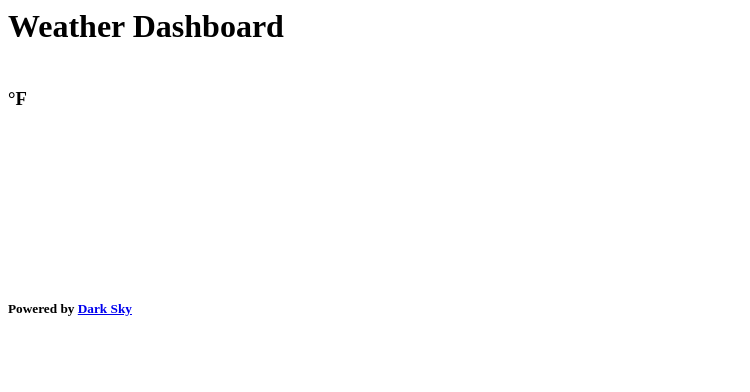
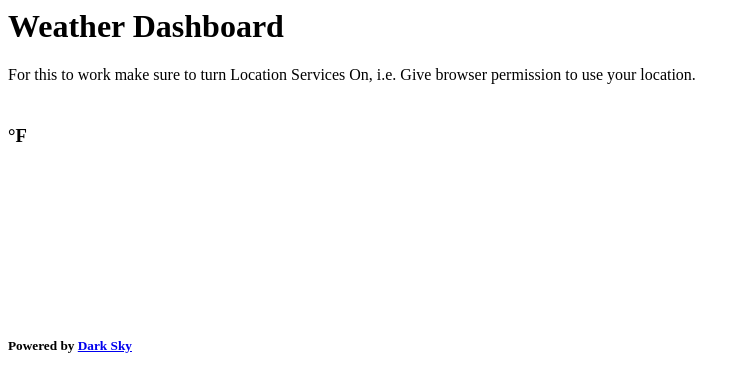
Before and after one commit to austinmorleyb/weather-dashboard, a plain HTML site: page index.html in a window 1280 px wide. Shown: the whole page, without its empty margins (0-750 px from the left). Drawn offline with nearby package versions, Linux system fonts and the light colour scheme.

Commit message:
Update index.html

```diff
--- a/index.html
+++ b/index.html
@@ -4,6 +4,7 @@
 </head>
 
 <h1>Weather Dashboard</h1>
+<p>For this to work make sure to turn Location Services On, i.e. Give browser permission to use your location.</p>
 
 <h3>
   <span id="location"></span><br>
```
